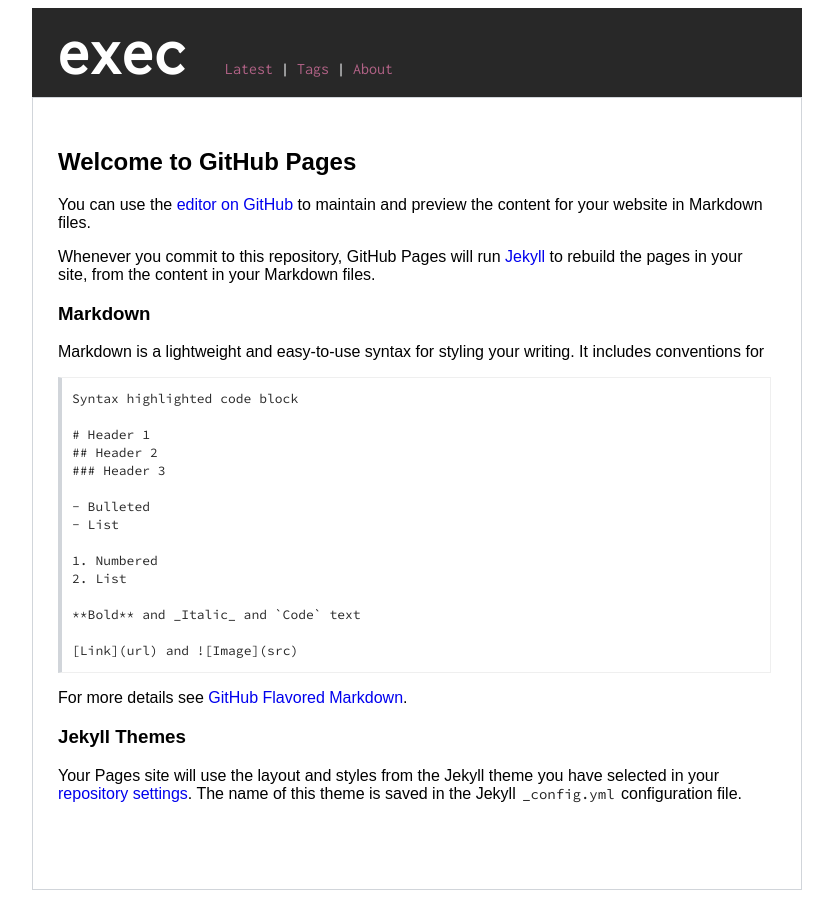
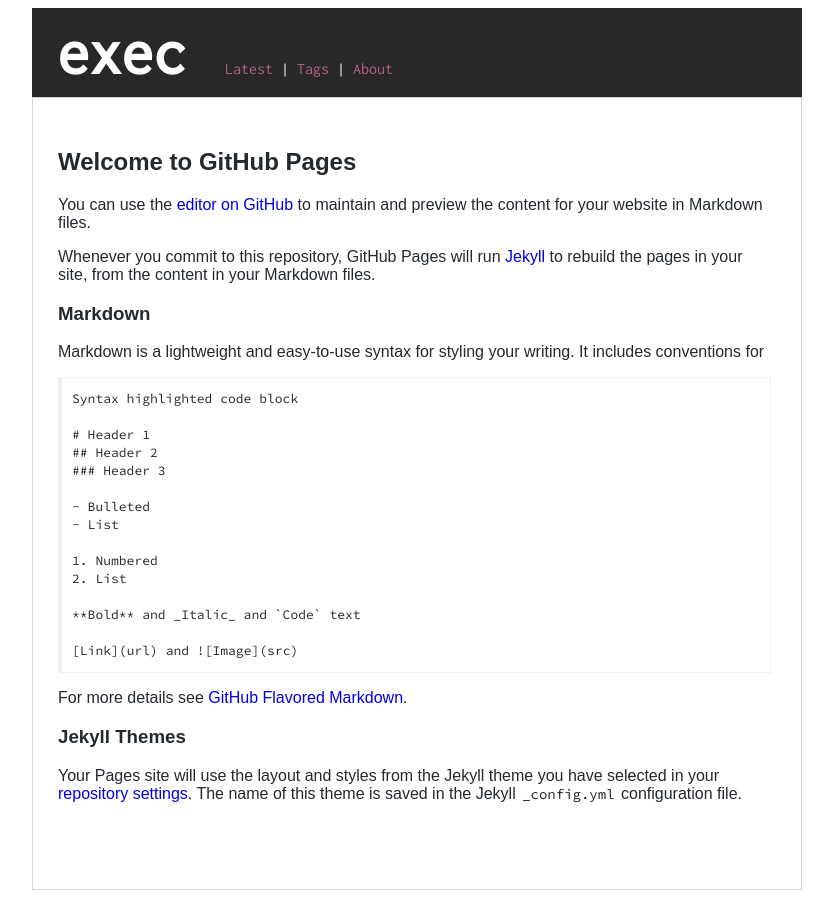
Before and after one commit to execas/execas.github.io, a Jekyll site: the page built from test.md, in a window 1280 px wide. Shown: the whole page, without its empty margins (223-1056 px from the left). Built offline with Jekyll 4.4.1, drawn with Linux system fonts in a browser that asks for light colours; our own code applies the rules of GitHub Pages for plain Markdown files.

Commit message:
Update execas.css

```diff
--- a/css/execas.css
+++ b/css/execas.css
@@ -7,7 +7,7 @@
      /*font-family: "Helvetica Neue", Helvetica, Arial, "Lucida Sans", sans-serif;*/
      /*font-family:"Lato","Helvetica Neue",Helvetica,Arial,sans-serif;*/
      font-weight: 400;
-     color: #000000;
+     color: #24292e;
      font-size: 16px;
      background-color: #ffffff;
 }
@@ -35,7 +35,7 @@
      padding-top: 12px;
      white-space: pre;
      border: 1px solid #efefef;
-     border-left:4px solid #d1d5da;
+     border-left:4px solid #efefef;
      overflow: auto;
      /*border-radius: 5px 5px 5px 5px;     */
 
```
